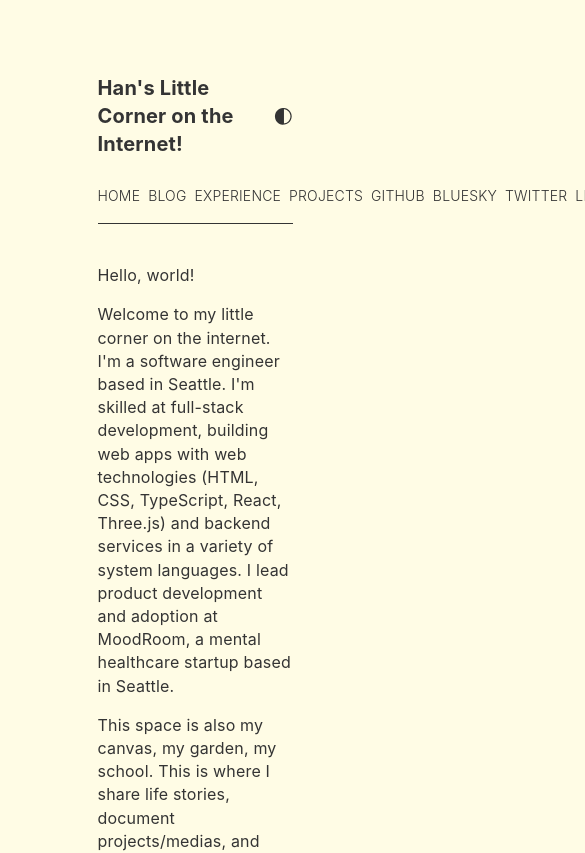
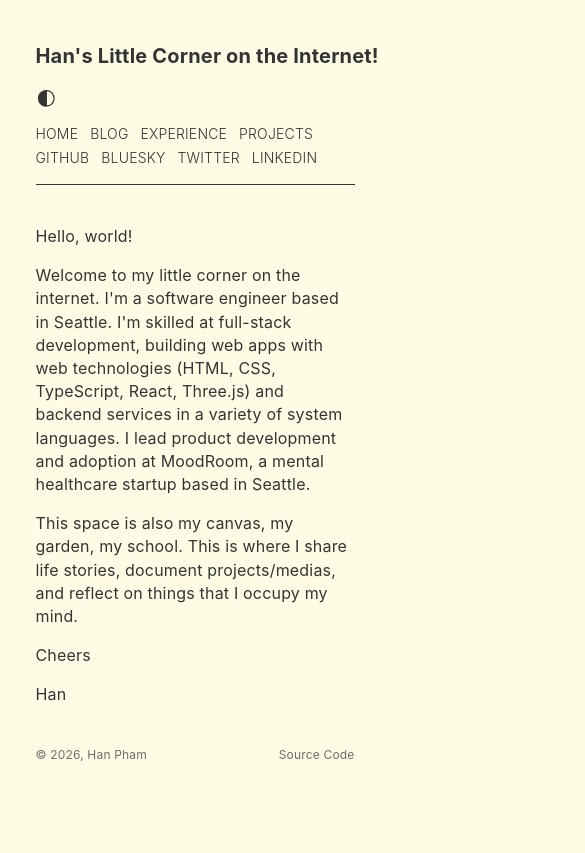
Before and after one commit to hanpham32/my-personal-website-2026, a React (Vite) app: page / in a window 390 px wide. Shown: the top 853 px of the page, 585 px wide, since content can reach past the window. Built offline with nearby package versions, Linux system fonts and the light colour scheme.

Commit message:
mobile responsive

```diff
--- a/src/App.tsx
+++ b/src/App.tsx
@@ -47,9 +47,9 @@ function App() {
 
   return (
     <BrowserRouter>
-      <div>
-        <div className="flex items-center justify-between">
-          <p className="text-xl font-bold">
+      <div className="px-4 sm:px-6 lg:px-8">
+        <div className="flex flex-col sm:flex-row sm:items-center sm:justify-between gap-2 sm:gap-0">
+          <p className="text-xl font-bold text-nowrap">
             Han's Little Corner on the Internet!
           </p>
           <button
@@ -60,7 +60,7 @@ function App() {
             <NightModeIcon className="w-5 h-5 hover:text-text-hovered transition-colors hover:cursor-pointer" />
           </button>
         </div>
-        <div className="my-4">
+        <div className="my-4 flex flex-wrap gap-x-3 gap-y-1">
           {navItems.map((item) => {
             const isExternal = item.href.startsWith("http");
             if (isExternal) {
@@ -70,7 +70,7 @@ function App() {
                   href={item.href}
                   target="_blank"
                   rel="noopener noreferrer"
-                  className="mr-2 font-light text-sm uppercase hover:text-text-hovered transition-colors"
+                  className="font-light text-sm uppercase hover:text-text-hovered transition-colors"
                 >
                   {item.title}
                 </a>
@@ -80,7 +80,7 @@ function App() {
               <Link
                 key={item.alt}
                 to={item.href}
-                className="mr-2 font-light text-sm uppercase hover:text-text-hovered transition-colors"
+                className="font-light text-sm uppercase hover:text-text-hovered transition-colors"
               >
                 {item.title}
               </Link>
--- a/src/index.css
+++ b/src/index.css
@@ -66,8 +66,20 @@
 
 body {
   margin: 0;
-  padding-inline: 25%;
-  padding-block: 4em;
+  padding-inline: 5%;
+  padding-block: 2em;
+}
+
+@media (min-width: 640px) {
+  body {
+    padding-inline: 10%;
+  }
+}
+
+@media (min-width: 1024px) {
+  body {
+    padding-inline: 25%;
+  }
 }
 
 p {
```
